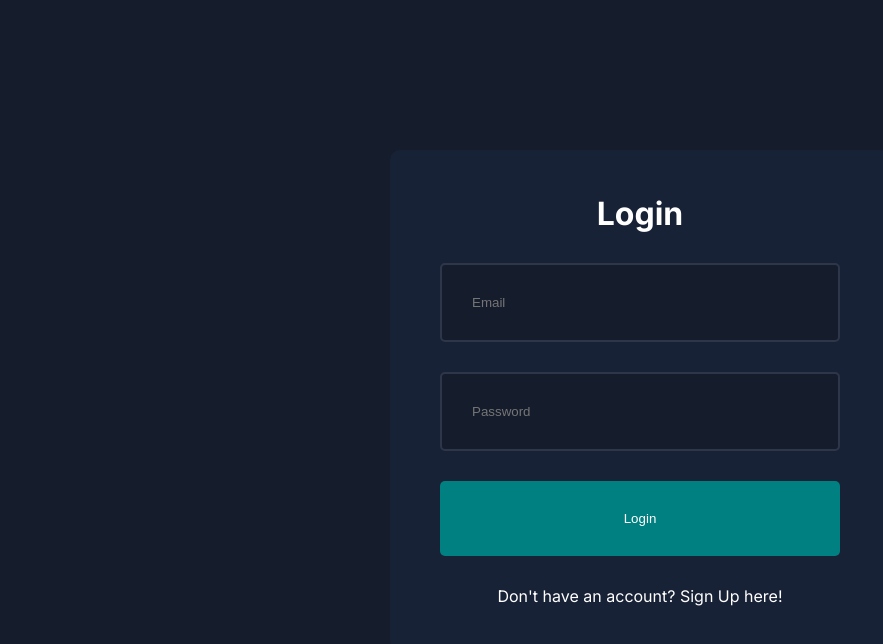
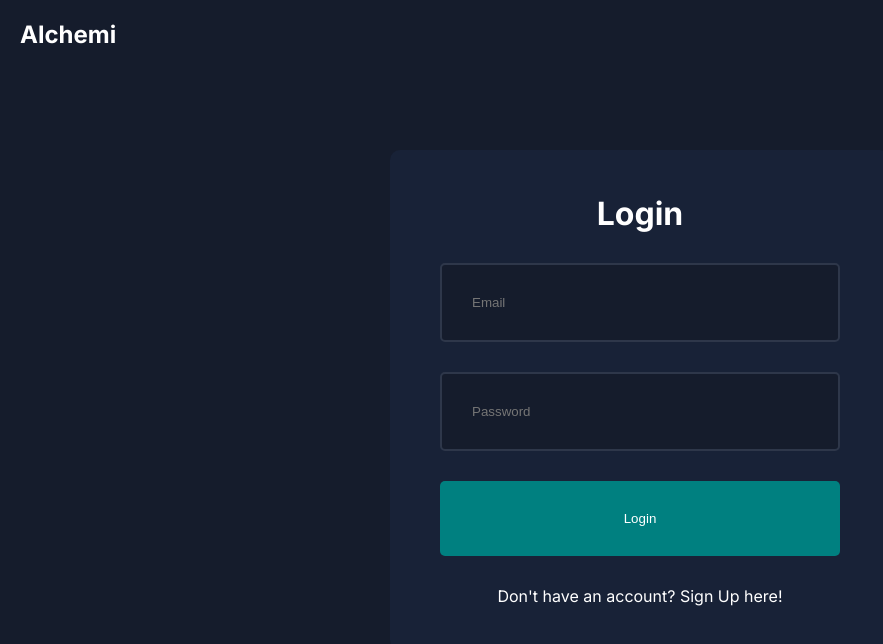
Before and after one commit to akuazzam/alchemi, a Next.js app: page /components/login in a window 1280 px wide. Shown: the top 644 px of the page, without its empty margins (0-883 px from the left). Built offline with nearby package versions, Linux system fonts and the light colour scheme.

Commit message:
Alchemi on login, signup, and profile

```diff
--- a/src/app/components/Ui/login/login.module.css
+++ b/src/app/components/Ui/login/login.module.css
@@ -1,9 +1,32 @@
+.pageContainer {
+    height: 100vh;
+    display: flex;
+    flex-direction: column;
+    justify-content: center;
+    align-items: center;
+}
+
+.header {
+    position: absolute;
+    top: 0;
+    left: 0;
+    padding: 20px;
+}
+
+.brandName {
+    font-size: 1.5rem; /* Adjust the size as needed */
+    font-weight: bold; /* Optional: if you want the brand name to be bold */
+    /* Add any other styling as required for your brand */
+}
+
 .container {
     width: 100%;
     height: 100vh;
     display: flex;
     align-items: center;
     justify-content: center;
+    position: relative; /* Added so that it stacks on top of the pageContainer */
+    z-index: 1; /* Ensure it's above the header layer */
 }
 
 .form{
--- a/src/app/components/Ui/login/signup/profile/profile.module.css
+++ b/src/app/components/Ui/login/signup/profile/profile.module.css
@@ -1,9 +1,33 @@
+.pageContainer {
+    position: relative;
+    height: 100vh;
+    display: flex;
+    flex-direction: column;
+    justify-content: center;
+    align-items: center;
+}
+
+.header {
+    position: absolute;
+    top: 0;
+    left: 0;
+    padding: 20px;
+}
+
+.brandName {
+    font-size: 1.5rem; /* Adjust the size as needed */
+    font-weight: bold;
+    /* Add additional styling as required for your brand */
+}
+
 .container {
     width: 100%;
     height: 100vh;
     display: flex;
     align-items: center;
     justify-content: center;
+    position: relative;
+    z-index: 1;
 }
 
 .form{
--- a/src/app/components/Ui/login/signup/signup.module.css
+++ b/src/app/components/Ui/login/signup/signup.module.css
@@ -1,9 +1,33 @@
+.pageContainer {
+    position: relative;
+    height: 100vh;
+    display: flex;
+    flex-direction: column;
+    justify-content: center;
+    align-items: center;
+}
+
+.header {
+    position: absolute;
+    top: 0;
+    left: 0;
+    padding: 20px;
+}
+
+.brandName {
+    font-size: 1.5rem;
+    font-weight: bold;
+    /* Add additional styling as needed */
+}
+
 .container {
     width: 100%;
     height: 100vh;
     display: flex;
     align-items: center;
     justify-content: center;
+    position: relative; /* Added so that it stacks on top of the pageContainer */
+    z-index: 1; /* Ensure it's above the header layer */
 }
 
 .form{
--- a/src/app/components/login/page.jsx
+++ b/src/app/components/login/page.jsx
@@ -34,14 +34,29 @@ export default function LoginPage() {
     }
   };
   return (
+    <div className={styles.pageContainer}>
+      <header className={styles.header}>
+        <div className={styles.brandName}>Alchemi</div>
+      </header>
       <div className={styles.container}>
         <form onSubmit={handleSubmit} className={styles.form}>
           <h1>Login</h1>
-          <input type="email" placeholder="Email" value={email} onChange={(e) => setEmail(e.target.value)} />
-          <input type="password" placeholder="Password" value={password} onChange={(e) => setPassword(e.target.value)} />
+          <input
+            type="email"
+            placeholder="Email"
+            value={email}
+            onChange={(e) => setEmail(e.target.value)}
+          />
+          <input
+            type="password"
+            placeholder="Password"
+            value={password}
+            onChange={(e) => setPassword(e.target.value)}
+          />
           <button type="submit">Login</button>
           <Link href="/components/login/signup">Don't have an account? Sign Up here!</Link>
         </form>
       </div>
-    );
+    </div>
+  );
   }
--- a/src/app/components/login/signup/page.jsx
+++ b/src/app/components/login/signup/page.jsx
@@ -33,6 +33,10 @@ const SignUp = () => {
   };
 
   return (
+    <div>
+      <header className={styles.header}>
+        <div className={styles.brandName}>Alchemi</div>
+      </header>
       <div className={styles.container}>
         <form onSubmit={handleSubmit} className={styles.form}>
           <h1>Sign Up</h1>
@@ -51,6 +55,7 @@ const SignUp = () => {
           <button type="submit">Sign Up</button>
         </form>
       </div>
+    </div>
   );
 };
 
--- a/src/app/components/login/signup/profile/page.jsx
+++ b/src/app/components/login/signup/profile/page.jsx
@@ -37,6 +37,10 @@ const ProfileCreation = () => {
   };
 
   return (
+    <div>
+      <header className={styles.header}>
+        <div className={styles.brandName}>Alchemi</div>
+      </header>
       <div className={styles.container}>
         <form className={styles.form} onSubmit={handleSubmit}>
           <h1>Create Your Profile</h1>
@@ -64,6 +68,7 @@ const ProfileCreation = () => {
           <button type="submit">Complete Profile</button>
         </form>
       </div>
+    </div>
   );
 };
 
```
Lines whose indentation alone changed are shown as unchanged.
